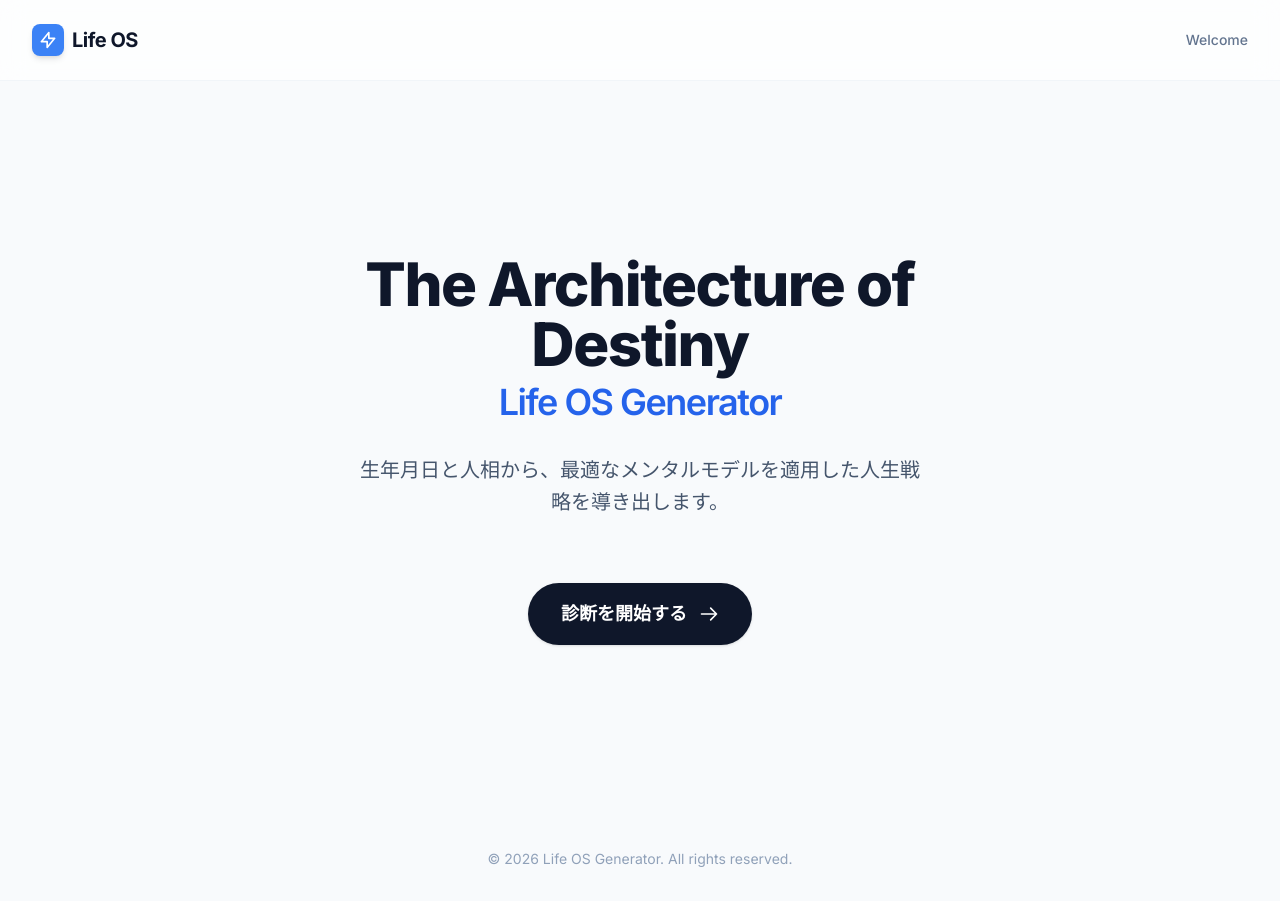
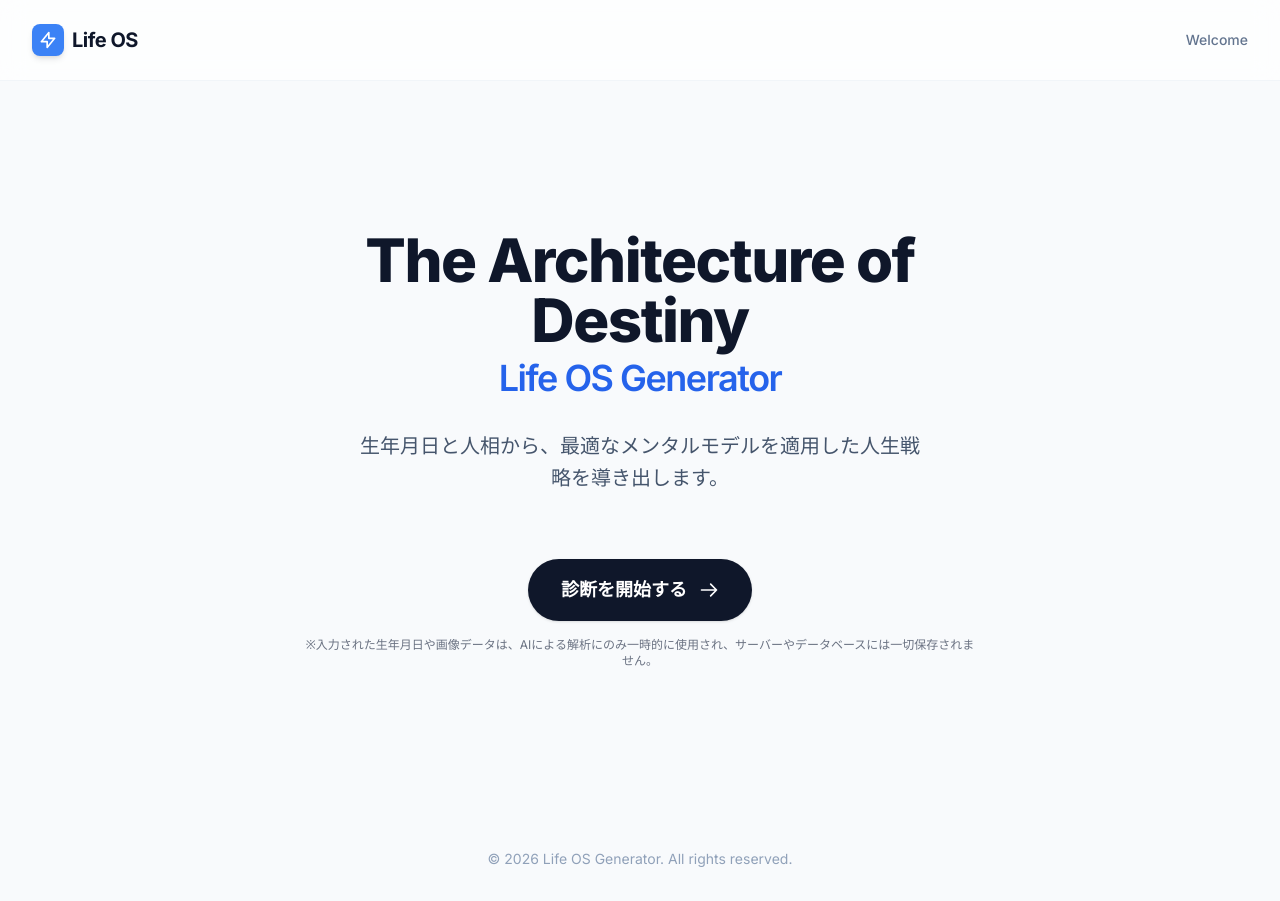
Before and after one commit to mfackick-debug/life-os-generator, a Next.js app: page / in a window 1280 px wide. Built offline with nearby package versions, Linux system fonts and the light colour scheme.

Commit message:
add: privacy microcopy

```diff
--- a/components/FaceAnalysis.tsx
+++ b/components/FaceAnalysis.tsx
@@ -199,6 +199,9 @@ export default function FaceAnalysis({ onAnalysisComplete }: FaceAnalysisProps)
 
         {/* 操作ボタン */}
         <div className="space-y-3">
+          <p className="text-xs text-gray-500 dark:text-gray-400 text-center -mt-2 mb-2">
+            ※アップロードされた写真は解析直後に完全に破棄され、保存されません。
+          </p>
           {/* アップロード */}
           <button
             onClick={handleUploadClick}
--- a/components/TopScreen.tsx
+++ b/components/TopScreen.tsx
@@ -40,6 +40,9 @@ export default function TopScreen({ onStart }: TopScreenProps) {
               />
             </svg>
           </button>
+          <p className="mt-4 text-xs text-gray-500 dark:text-gray-400">
+            ※入力された生年月日や画像データは、AIによる解析にのみ一時的に使用され、サーバーやデータベースには一切保存されません。
+          </p>
         </div>
       </div>
     </div>
```
